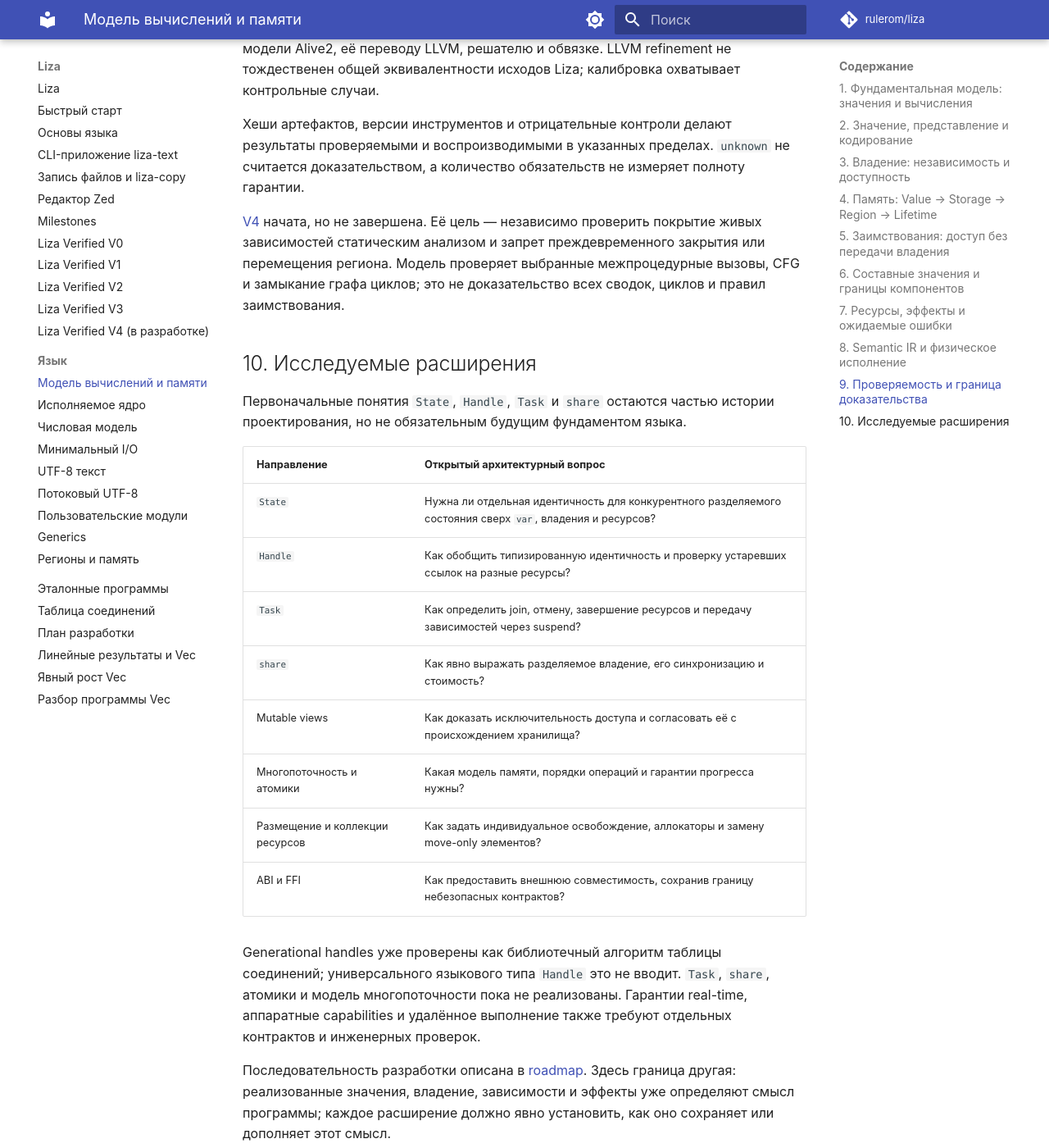
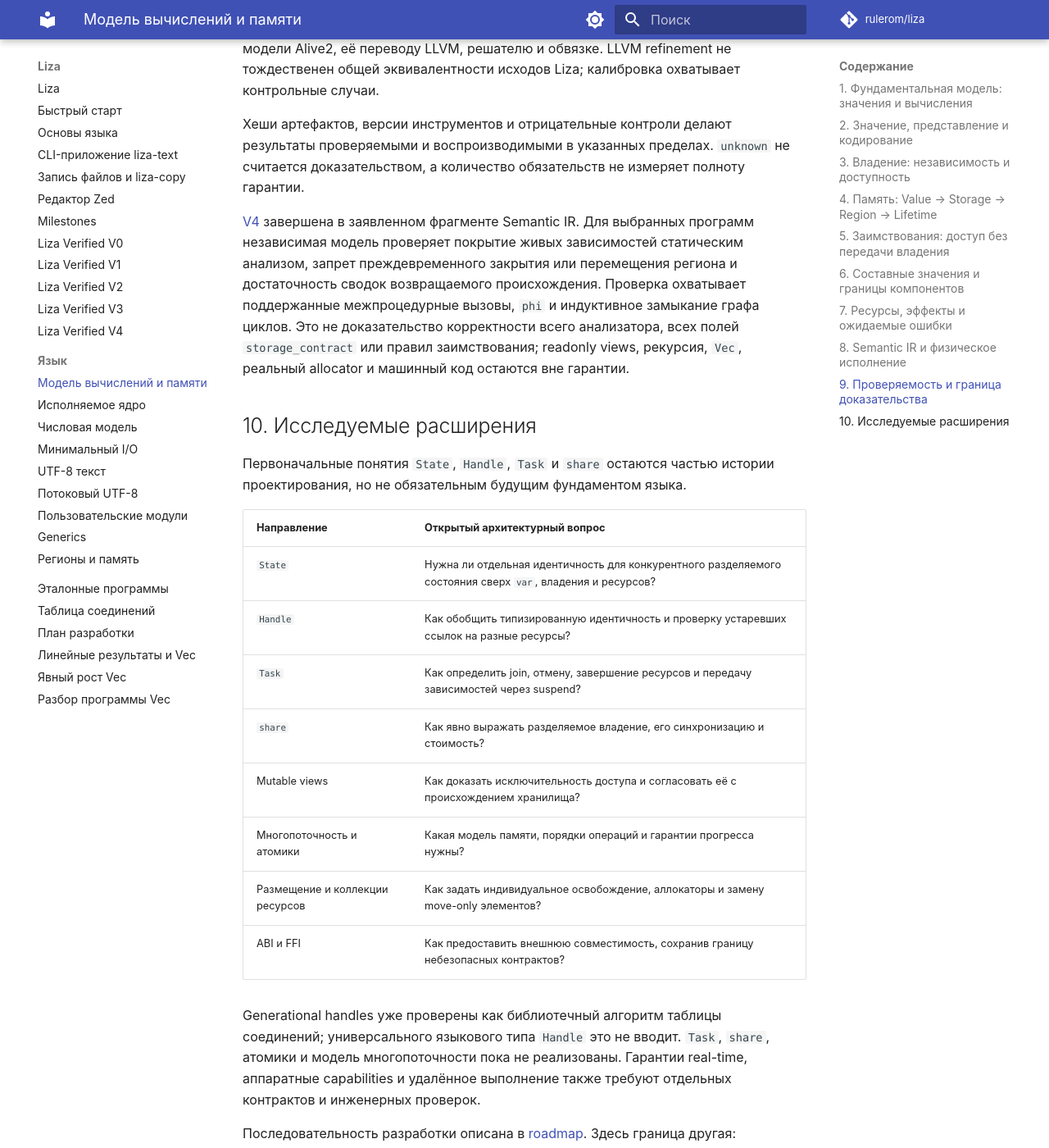
Before and after one commit to rulerom/liza, an MkDocs documentation site: the page built from docs/design.md, in a window 1280 px wide and 1400 px high, scrolled down 6781 px. Shown: the whole window at 82% size. Built offline with MkDocs 1.6.1 and Material for MkDocs 9.7.7, drawn with Linux system fonts in a browser that asks for light colours; comment, search, counter and statistics services are not loaded; some of the changed text lies outside the part shown.

Commit message:
docs: mark Verified V4 complete within its stated scope

```diff
--- a/docs/design.md
+++ b/docs/design.md
@@ -263,10 +263,14 @@ Alive2, её переводу LLVM, решателю и обвязке. LLVM ref
 проверяемыми и воспроизводимыми в указанных пределах. `unknown` не считается
 доказательством, а количество обязательств не измеряет полноту гарантии.
 
-[V4](verified-v4.md) начата, но не завершена. Её цель — независимо проверить
-покрытие живых зависимостей статическим анализом и запрет преждевременного
-закрытия или перемещения региона. Модель проверяет выбранные межпроцедурные вызовы, CFG и замыкание графа
-циклов; это не доказательство всех сводок, циклов и правил заимствования.
+[V4](verified-v4.md) завершена в заявленном фрагменте Semantic IR.
+Для выбранных программ независимая модель проверяет покрытие живых
+зависимостей статическим анализом, запрет преждевременного закрытия или
+перемещения региона и достаточность сводок возвращаемого происхождения.
+Проверка охватывает поддержанные межпроцедурные вызовы, `phi` и индуктивное
+замыкание графа циклов. Это не доказательство корректности всего анализатора,
+всех полей `storage_contract` или правил заимствования; readonly views,
+рекурсия, `Vec`, реальный allocator и машинный код остаются вне гарантии.
 
 ## 10. Исследуемые расширения
 
--- a/mkdocs.yml
+++ b/mkdocs.yml
@@ -65,7 +65,7 @@ nav:
   - Liza Verified V1: verified-v1.md
   - Liza Verified V2: verified-v2.md
   - Liza Verified V3: verified-v3.md
-  - Liza Verified V4 (в разработке): verified-v4.md
+  - Liza Verified V4: verified-v4.md
   - Язык:
       - Модель вычислений и памяти: design.md
       - Исполняемое ядро: core.md
```
Also changed, not shown: docs/verified-v4.md (+2 -0 lines).
